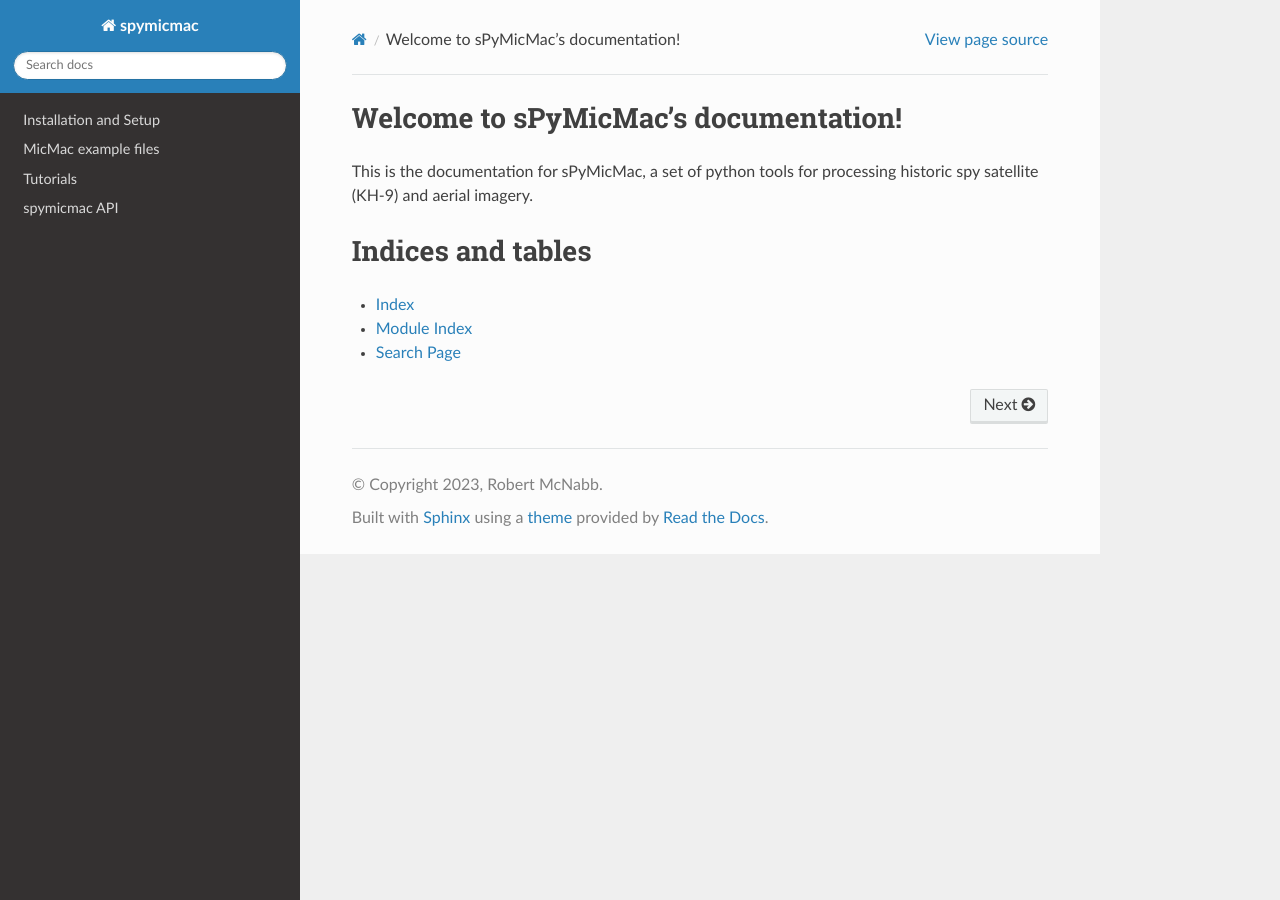
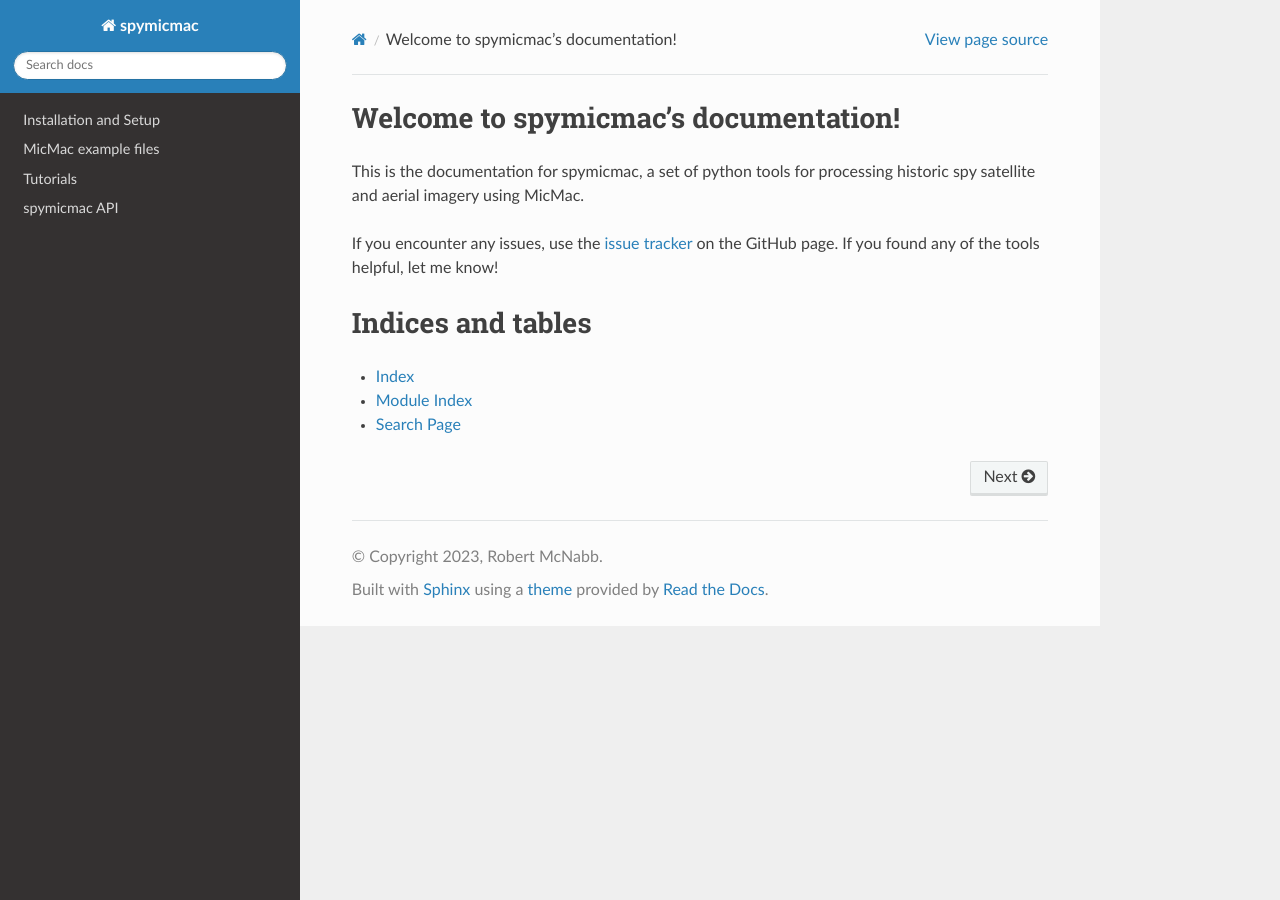
Before and after one commit to iamdonovan/spymicmac, a Sphinx documentation site: the page built from doc/index.rst, in a window 1280 px wide. Built offline with Sphinx 7.4.7 and the Read the Docs theme 2.0.0, drawn with Linux system fonts in a browser that asks for light colours; the version number could not be read and is left out.

Commit message:
add link to issues page

```diff
--- a/doc/index.rst
+++ b/doc/index.rst
@@ -1,8 +1,11 @@
-Welcome to sPyMicMac's documentation!
+Welcome to spymicmac's documentation!
 =====================================
 
-This is the documentation for sPyMicMac, a set of python tools for processing historic spy satellite (KH-9) and
-aerial imagery.
+This is the documentation for spymicmac, a set of python tools for processing historic spy satellite and
+aerial imagery using MicMac.
+
+If you encounter any issues, use the `issue tracker <https://github.com/iamdonovan/spymicmac/issues>`__ on the GitHub
+page. If you found any of the tools helpful, let me know!
 
 .. toctree::
    :glob:
```
